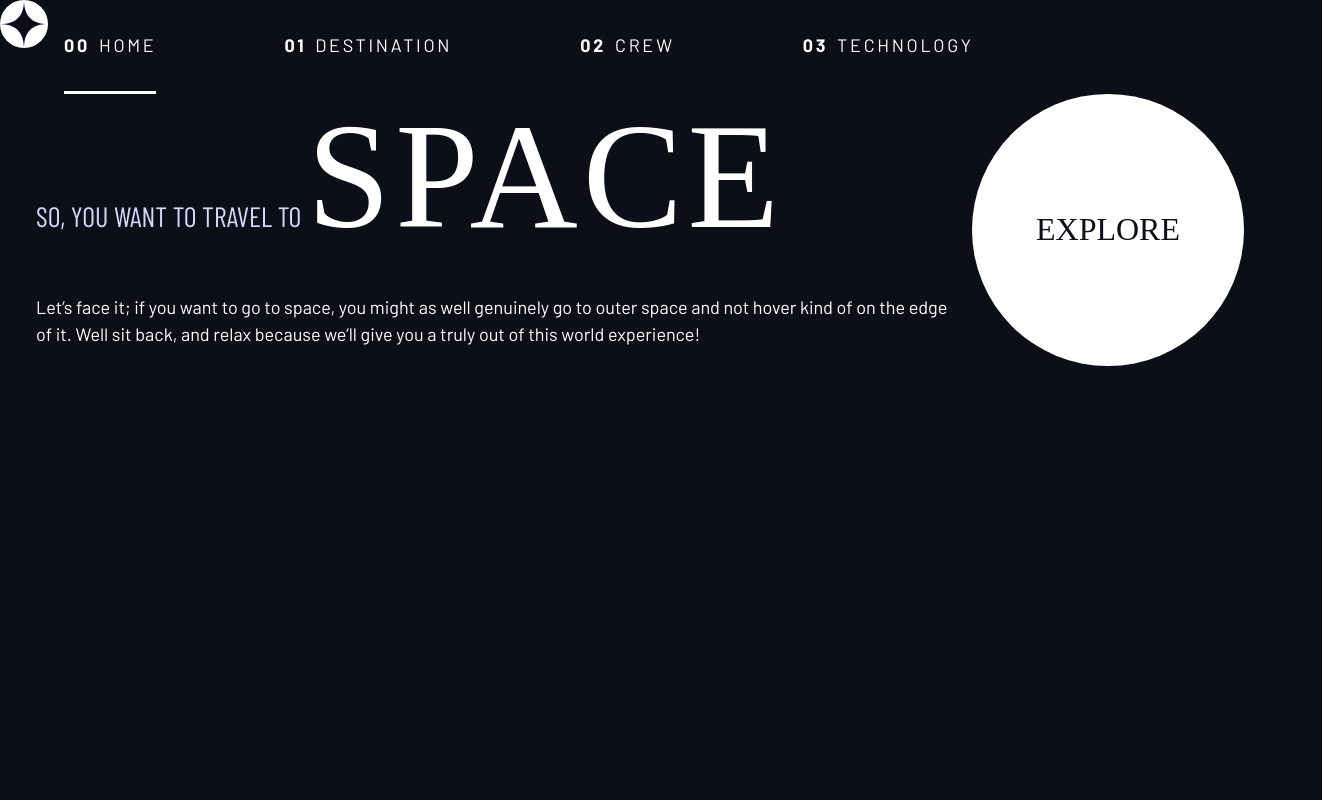
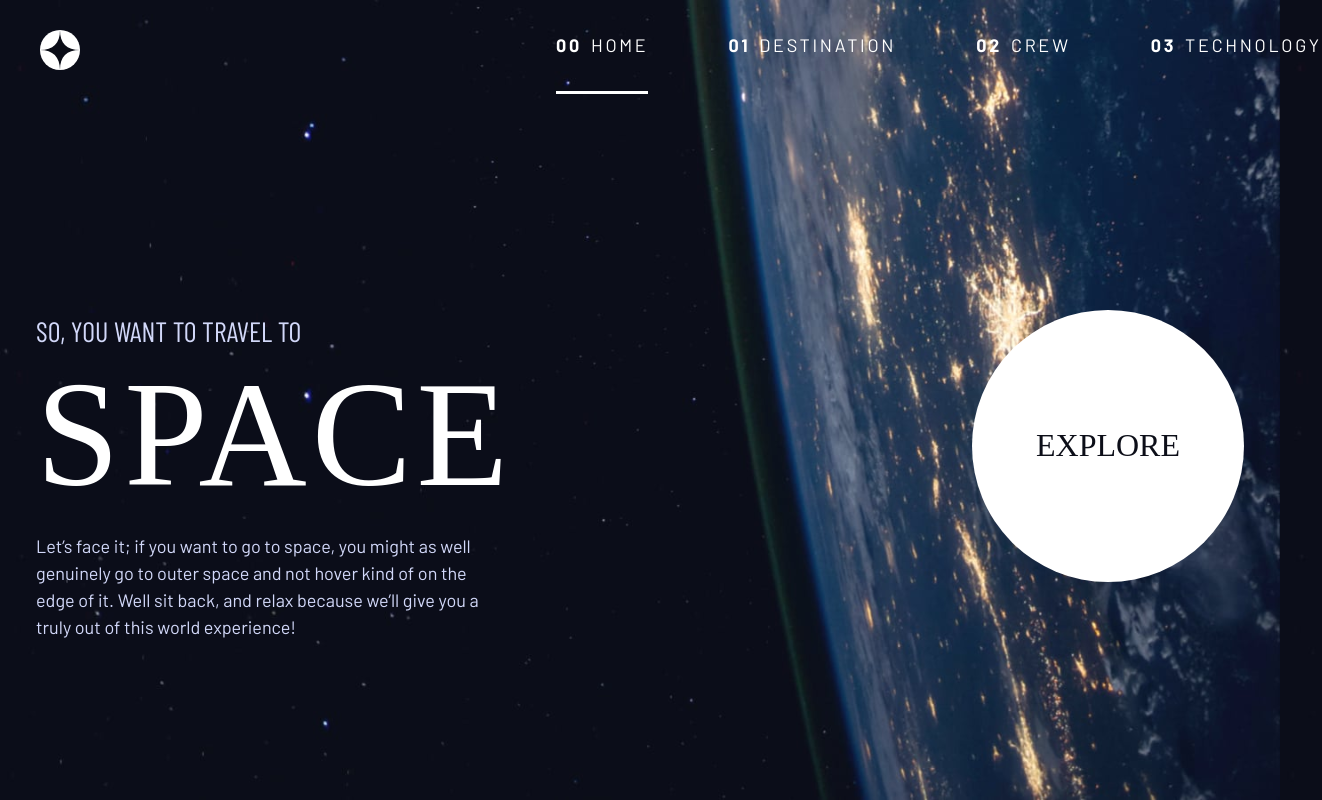
Before and after one commit to soumik-saha/Space-Tourism, a plain HTML site: page index.html in a window 1280 px wide. Shown: the whole page, 1322 px wide, since content can reach past the window. Drawn offline with nearby package versions, Linux system fonts and the light colour scheme; a web font is replaced by a local one.

Commit message:
Updated files

```diff
--- a/css/styles.css
+++ b/css/styles.css
@@ -71,6 +71,13 @@ body {
   min-height: 100vh;
 }
 
+.bg{
+background-image: url(/assets/home/background-home-desktop.jpg);
+width: 100%;
+background-position: center;
+background-size: cover;
+}
+
 /* make images easier to work with */
 img,
 picutre {
@@ -123,6 +130,7 @@ select {
   padding-inline: 2em;
   margin-inline: auto;
   max-width: 80rem;
+  margin-top: 12em;
 }
 
 .sr-only {
@@ -223,7 +231,7 @@ border: 0;
 }
 
 .primary-navigation {
-  --gap: 8rem;
+  --gap: 5rem;
   --underline-gap: 2rem;
   list-style: none;
   padding: 0;
@@ -277,3 +285,8 @@ border: 0;
 .dot-indicators > [aria-selected="true"] {
   background-color: hsl( var(--clr-white) / 1);
 }
+
+/* Created by me */
+.slogan {
+  max-width: 50%;
+}
--- a/index.html
+++ b/index.html
@@ -22,17 +22,19 @@
     <link rel="stylesheet" href="css/styles.css" />
     <title>Frontend Mentor | Space tourism website</title>
   </head>
-  <body>
+  <body class="bg">
     <header class="primary-header flex">
       <div>
         <img
           src="./assets/shared/logo.svg"
           alt="space tourism logo"
           class="logo"
+          style="width: 50px; margin-left: 40px; margin-top: 30px;"
         />
       </div>
       <nav>
-        <ul class="primary-navigation underline-indicators flex">
+        <ul class="primary-navigation underline-indicators flex" style="
+        padding-left: 500px;">
           <li class="active">
             <a class="uppercase text-white letter-spacing-2" href="index.html"
               ><span>00</span>Home</a
@@ -64,10 +66,10 @@
     <div class="container flex">
       <div class="grid">
         <h1 class="text-accent fs-500 ff-sans-cond uppercase">
-          So, you want to travel to
+          So, you want to travel to<br>
           <span class="text-white fs-900 ff-serif letter-spacing-1">Space</span>
         </h1>
-        <p>
+        <p class="slogan text-accent">
           Let’s face it; if you want to go to space, you might as well genuinely
           go to outer space and not hover kind of on the edge of it. Well sit
           back, and relax because we’ll give you a truly out of this world
```
